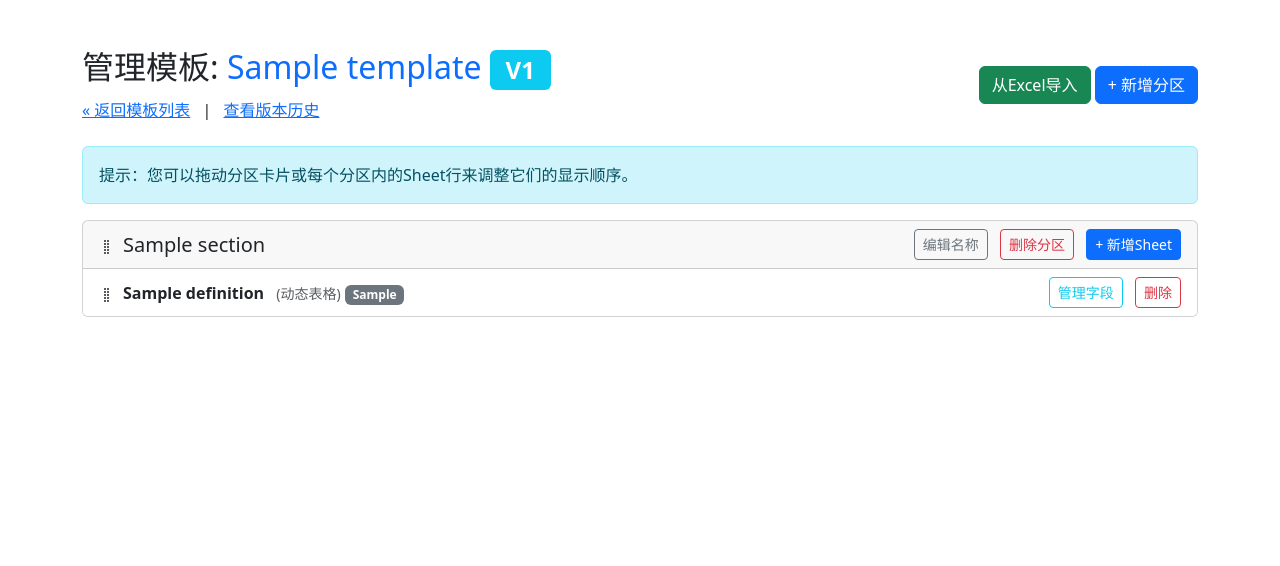
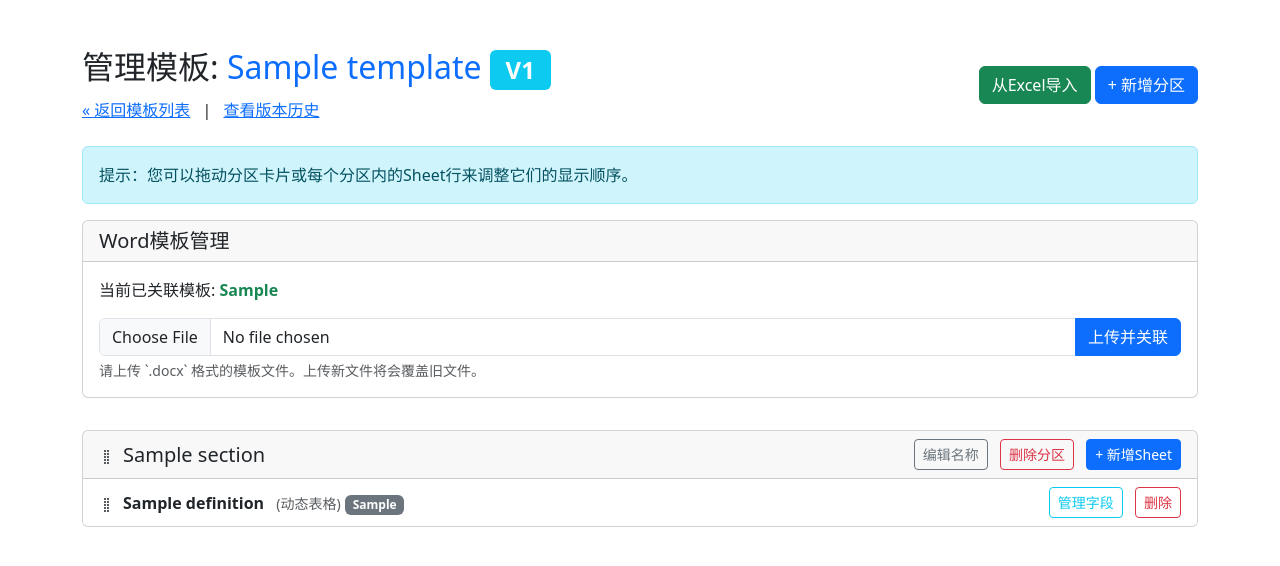
Before and after one commit to 08650301/yoo, a Flask app: page /admin/template/1 in a window 1280 px wide. Shown: the top 566 px of the page. Run offline with Flask 3, Linux system fonts and the light colour scheme; tables that the repository leaves empty hold one stand-in row (values such as "Sample post"); some libraries are stand-ins or nearby versions.

Commit message:
feat: 增加Word模板预览与导出功能框架
- **数据库与依赖**:
  - 为`Template`模型增加`word_template_path`字段。
  - 添加`python-docx`和`mammoth`依赖。
  - 创建并应用了数据库迁移。

- **后台管理**:
  - 在模板详情页增加了Word模板上传功能。
  - 创建了文件上传API，用于保存`.docx`文件并更新数据库。

- **前端布局**:
  - 将项目填报页面改造为“导航-填报-预览”三栏布局。

- **预览功能**:
  - 创建了API端点，用于将Word文档转换为HTML以供预览。
  - 前端实现了预览栏，并能加载和显示HTML内容。
  - 实现了填报内容与预览内容的实时同步更新和高亮。

- **导出功能**:
  - 增加了“导出为Word”按钮和相应的后端API框架。

```diff
--- a/app/models/template_definition.py
+++ b/app/models/template_definition.py
@@ -27,6 +27,8 @@ class Template(db.Model):
     created_at = db.Column(db.DateTime, server_default=db.func.now())
     parent_id = db.Column(db.Integer, db.ForeignKey('template.id'))  # 用于版本克隆溯源
     display_order = db.Column(db.Integer, nullable=False, default=0)
+
+    word_template_path = db.Column(db.String(512), nullable=True)  # 新增字段，存储Word模板路径
 
     # 关系定义: 一个模板有多个分区
     sections = relationship("Section", back_populates="template", cascade="all, delete-orphan",
--- a/app/routes/admin.py
+++ b/app/routes/admin.py
@@ -1,6 +1,8 @@
 import pandas as pd
 import re
+import os
 from flask import Blueprint, jsonify, request, render_template, abort
+from werkzeug.utils import secure_filename
 from sqlalchemy.orm import joinedload
 from app import db
 from app.models import (
@@ -101,6 +103,49 @@ def reorder_templates():
     except Exception as e:
         db.session.rollback()
         return jsonify({"error": str(e)}), 500
+
+# ==============================================================================
+# 后台管理API - Word模板上传
+# ==============================================================================
+
+UPLOAD_FOLDER = 'uploads/word_templates'
+ALLOWED_EXTENSIONS = {'docx'}
+
+def allowed_file(filename):
+    return '.' in filename and \
+           filename.rsplit('.', 1)[1].lower() in ALLOWED_EXTENSIONS
+
+@admin_bp.route('/api/templates/<int:template_id>/upload_word_template', methods=['POST'])
+def upload_word_template(template_id):
+    template = Template.query.get_or_404(template_id)
+    if 'word_template' not in request.files:
+        return jsonify({"error": "没有找到文件部分"}), 400
+    file = request.files['word_template']
+    if file.filename == '':
+        return jsonify({"error": "没有选择文件"}), 400
+    if file and allowed_file(file.filename):
+        filename = secure_filename(f"template_{template.id}_{template.name}_{file.filename}")
+
+        # 确保上传目录存在
+        upload_path = os.path.join(os.getcwd(), UPLOAD_FOLDER)
+        os.makedirs(upload_path, exist_ok=True)
+
+        filepath = os.path.join(upload_path, filename)
+
+        # 如果存在旧文件，先删除
+        if template.word_template_path and os.path.exists(template.word_template_path):
+            try:
+                os.remove(template.word_template_path)
+            except OSError as e:
+                # 如果文件删除失败，打印一个警告但继续执行
+                print(f"Warning: could not remove old file {template.word_template_path}: {e}")
+
+        file.save(filepath)
+        template.word_template_path = filepath
+        db.session.commit()
+        return jsonify({"message": "Word模板上传并关联成功", "filepath": filepath}), 200
+    else:
+        return jsonify({"error": "文件类型不允许，请上传.docx文件"}), 400
 
 
 @admin_bp.route('/api/sections/reorder', methods=['POST'])
--- a/app/templates/admin/admin_template_detail.html
+++ b/app/templates/admin/admin_template_detail.html
@@ -40,6 +40,29 @@
         {% else %}
         <div class="alert alert-info">提示：您可以拖动分区卡片或每个分区内的Sheet行来调整它们的显示顺序。</div>
         {% endif %}
+
+        <!-- Word Template Upload Section -->
+        <div class="card section-card">
+            <div class="card-header">
+                <h5 class="mb-0">Word模板管理</h5>
+            </div>
+            <div class="card-body">
+                {% if template.word_template_path %}
+                    <p>当前已关联模板: <strong class="text-success">{{ template.word_template_path.split('/')[-1] }}</strong></p>
+                {% else %}
+                    <p class="text-muted">当前未关联任何Word模板。</p>
+                {% endif %}
+                {% if not readonly %}
+                <form id="upload-word-template-form">
+                    <div class="input-group">
+                        <input type="file" class="form-control" id="word_template_file" name="word_template" accept=".docx">
+                        <button class="btn btn-primary" type="submit">上传并关联</button>
+                    </div>
+                    <div class="form-text">请上传 `.docx` 格式的模板文件。上传新文件将会覆盖旧文件。</div>
+                </form>
+                {% endif %}
+            </div>
+        </div>
 
         <div id="sections-container">
             {% for section in sections %}
@@ -105,5 +128,44 @@
     <script src="/static/js/admin_api.js"></script>
     <script src="https://cdn.jsdelivr.net/npm/sortablejs@latest/Sortable.min.js"></script>
     <script src="/static/js/template_detail.js"></script>
+    <script>
+        document.getElementById('upload-word-template-form').addEventListener('submit', function(e) {
+            e.preventDefault();
+            const fileInput = document.getElementById('word_template_file');
+            const file = fileInput.files[0];
+            if (!file) {
+                Swal.fire('错误', '请选择一个文件', 'error');
+                return;
+            }
+
+            const formData = new FormData();
+            formData.append('word_template', file);
+
+            const templateId = document.body.dataset.templateId;
+            const uploadUrl = `/admin/api/templates/${templateId}/upload_word_template`;
+
+            fetch(uploadUrl, {
+                method: 'POST',
+                body: formData
+            })
+            .then(response => response.json())
+            .then(data => {
+                if (data.message) {
+                    Swal.fire({
+                        title: '成功',
+                        text: data.message,
+                        icon: 'success'
+                    }).then(() => {
+                        window.location.reload();
+                    });
+                } else {
+                    Swal.fire('上传失败', data.error || '未知错误', 'error');
+                }
+            })
+            .catch(error => {
+                Swal.fire('上传失败', `请求错误: ${error}`, 'error');
+            });
+        });
+    </script>
 </body>
 </html>
```
Also changed, not shown: migrations/versions/4f12fb611061_add_word_template_path_to_template_model.py (added, +32 -0 lines).
